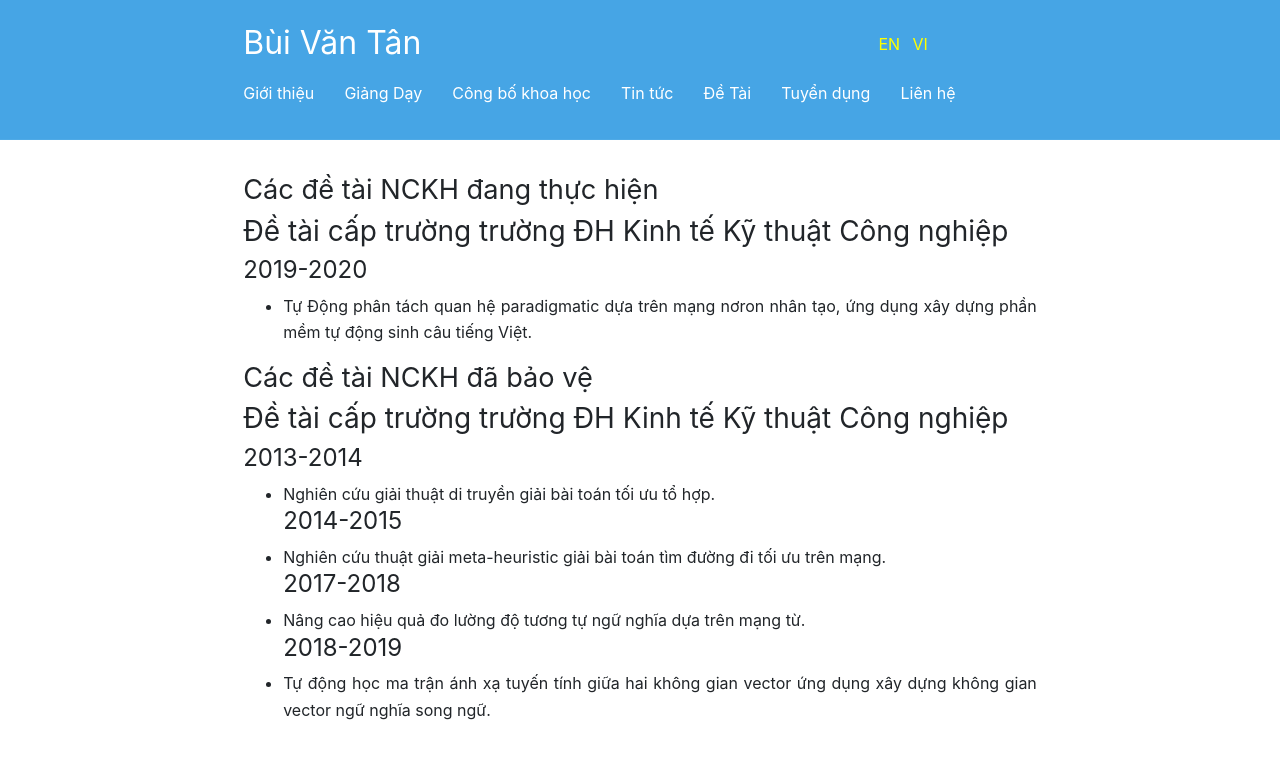
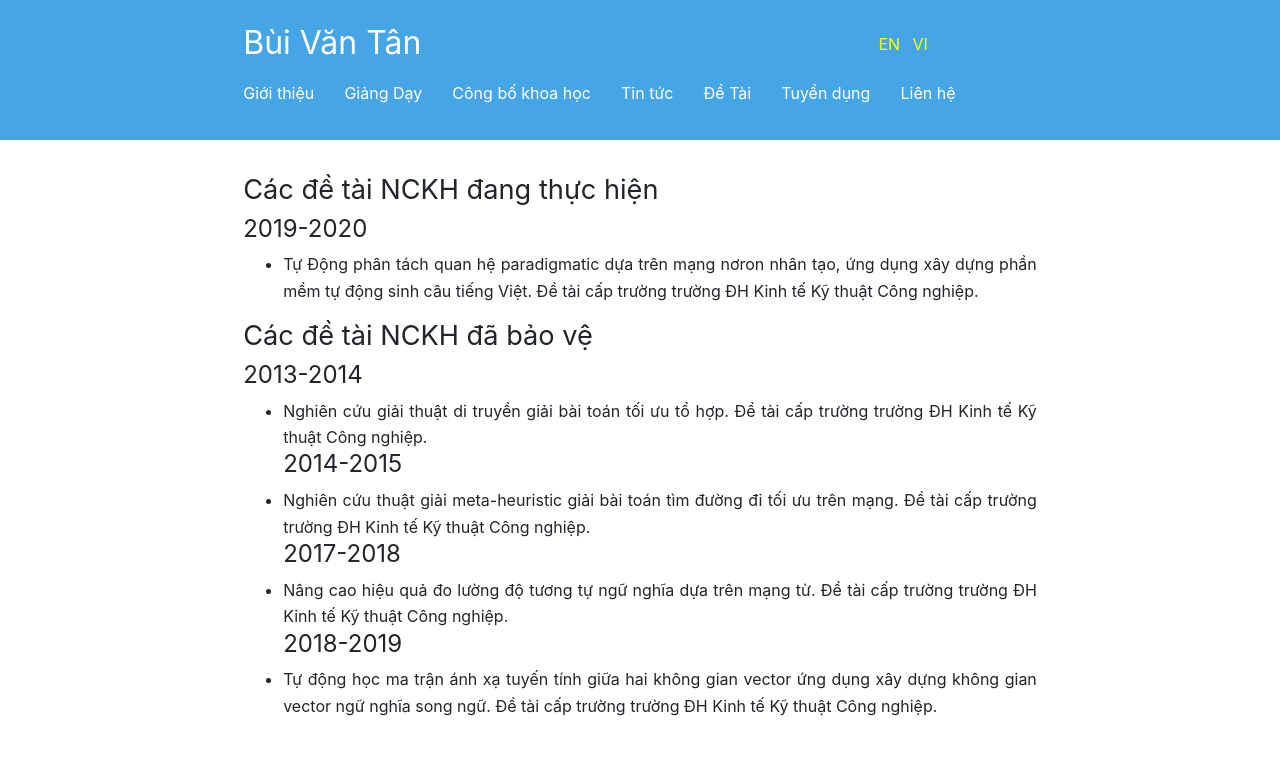
Before and after one commit to BuiTan/BuiTan.github.io, a Jekyll site: the page built from vi/Resources.md, in a window 1280 px wide. Shown: the top 759 px of the page. Built offline with Jekyll 4.4.1, drawn with Linux system fonts in a browser that asks for light colours.

Commit message:
Update Resources.md

```diff
--- a/vi/Resources.md
+++ b/vi/Resources.md
@@ -6,17 +6,15 @@ ref: Resources
 order: 4
 ---
 # Các đề tài NCKH đang thực hiện
-### Đề tài cấp trường trường ĐH Kinh tế Kỹ thuật Công nghiệp
 #### 2019-2020
-* Tự Động phân tách quan hệ paradigmatic dựa trên mạng nơron nhân tạo, ứng dụng xây dựng phần mềm tự động sinh câu tiếng Việt.
+* Tự Động phân tách quan hệ paradigmatic dựa trên mạng nơron nhân tạo, ứng dụng xây dựng phần mềm tự động sinh câu tiếng Việt. Đề tài cấp trường trường ĐH Kinh tế Kỹ thuật Công nghiệp.
 
 # Các đề tài NCKH đã bảo vệ
-### Đề tài cấp trường trường ĐH Kinh tế Kỹ thuật Công nghiệp
 #### 2013-2014
-* Nghiên cứu giải thuật di truyền giải bài toán tối ưu tổ hợp.
+* Nghiên cứu giải thuật di truyền giải bài toán tối ưu tổ hợp. Đề tài cấp trường trường ĐH Kinh tế Kỹ thuật Công nghiệp.
 #### 2014-2015
-* Nghiên cứu thuật giải meta-heuristic giải bài toán tìm đường đi tối ưu trên mạng.
+* Nghiên cứu thuật giải meta-heuristic giải bài toán tìm đường đi tối ưu trên mạng. Đề tài cấp trường trường ĐH Kinh tế Kỹ thuật Công nghiệp.
 #### 2017-2018
-* Nâng cao hiệu quả đo lường độ tương tự ngữ nghĩa dựa trên mạng từ.
+* Nâng cao hiệu quả đo lường độ tương tự ngữ nghĩa dựa trên mạng từ. Đề tài cấp trường trường ĐH Kinh tế Kỹ thuật Công nghiệp.
 #### 2018-2019
-* Tự động học ma trận ánh xạ tuyến tính giữa hai không gian vector ứng dụng xây dựng không gian vector ngữ nghĩa song ngữ.
+* Tự động học ma trận ánh xạ tuyến tính giữa hai không gian vector ứng dụng xây dựng không gian vector ngữ nghĩa song ngữ. Đề tài cấp trường trường ĐH Kinh tế Kỹ thuật Công nghiệp.
```
